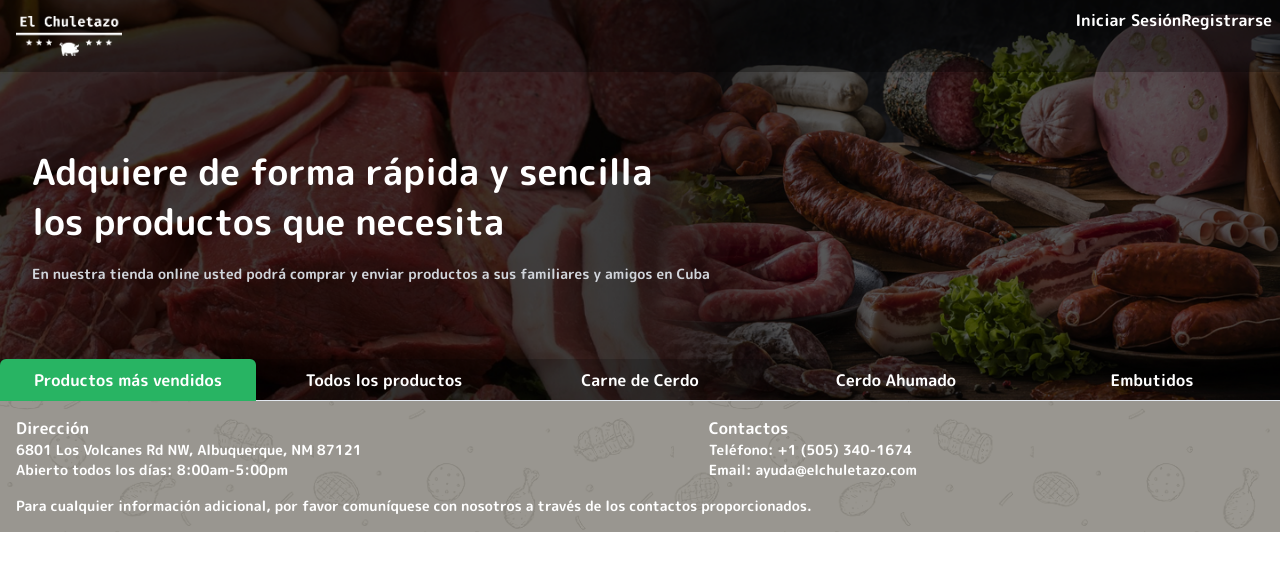
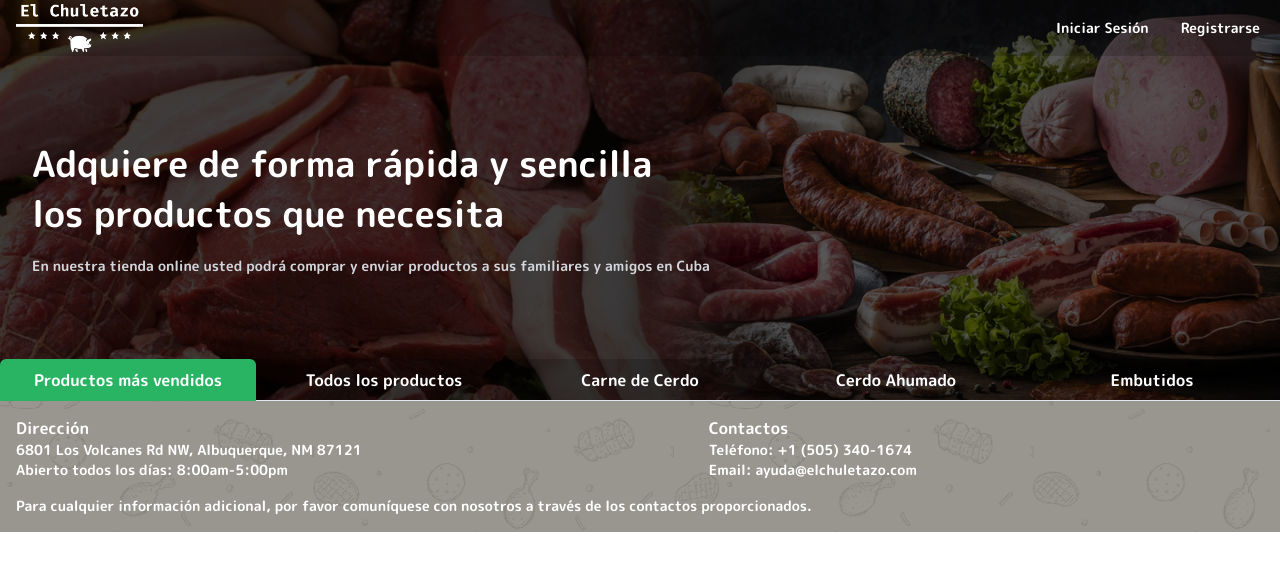
Before and after one commit to Ztaz9906/el_chuletazo_frontend, a React (Vite) app: page / in a window 1280 px wide. Shown: the top 570 px of the page. Built offline with nearby package versions, Linux system fonts and the light colour scheme.

Commit message:
Agregado oauth de google y arreglos en el header para flujo de logOut y estilos dle navbar

```diff
--- a/src/components/auth/login/Login.jsx
+++ b/src/components/auth/login/Login.jsx
@@ -4,7 +4,9 @@ import {
   Button,
   Center,
   Container,
+  Divider,
   Heading,
+  HStack,
   Image,
   Link,
   Spinner,
@@ -115,7 +117,11 @@ export default function Login() {
                         onError={handleGoogleFailure}
                       />
                     </GoogleOAuthProvider>
-                    <Text color={"white"}>O</Text>
+                    <HStack align={"center"} justify={"center"} width="100%">
+                      <Divider borderColor="white" width="40%" />
+                      <Text color={"white"}>O</Text>
+                      <Divider borderColor="white" width="40%" />
+                    </HStack>
                     <LoginForm />
                     <Button
                       type="submit"
--- a/src/components/header/Header.jsx
+++ b/src/components/header/Header.jsx
@@ -67,15 +67,101 @@ const Header = () => {
   ];
 
   return (
-    <header className=" bg-black bg-opacity-30 flex justify-between p-2">
-      <div className="logo-container m-2">
-        <img src={logo} alt="Logo del negocio" className="logo w-13 h-10 object-contain"/>
-      </div>
-      <div className="button-container">
-        <button className="header-button">Iniciar Sesión</button>
-        <button className="header-button">Registrarse</button>
-      </div>
-    </header>
+    <Box bg="blackAlpha.300" p={2} height="56px">
+      <Flex justify="space-between" align="center" height="100%">
+        <Box m={2}>
+          <Image
+            src={logo}
+            alt="Logo del negocio"
+            h={"3rem"}
+            objectFit={"contain"}
+          />
+        </Box>
+        <Box>
+          {user ? (
+            <Flex align="center" gap={2}>
+              <Menu>
+                <MenuButton>
+                  <Flex alignItems="center" justify="start" gap={3}>
+                    <Avatar
+                      size="md"
+                      src=""
+                      name={getInitials(user.first_name, user.last_name)}
+                    />
+                    <VStack align="start" spacing={0} justifyContent="center">
+                      <Text
+                        color="white"
+                        fontWeight="medium"
+                        lineHeight="16px"
+                        fontSize={"14px"}
+                      >
+                        {`${user.first_name} ${user.last_name}`}
+                      </Text>
+                      <Text
+                        color="white"
+                        fontWeight="normal"
+                        lineHeight="12px"
+                        fontSize={"10px"}
+                      >
+                        {user.email}
+                      </Text>
+                    </VStack>
+                    <Icon
+                      viewBox="0 0 24 24"
+                      boxSize={"20px"}
+                      color="white"
+                      cursor="pointer"
+                    >
+                      <path fill="currentColor" d="M7 10l5 5 5-5z" />
+                    </Icon>
+                  </Flex>
+                </MenuButton>
+                <MenuList zIndex={50} bg={"blackAlpha.300"} border={"none"}>
+                  {menu.map((item, index) => (
+                    <MenuItem
+                      key={index}
+                      onClick={item.onClick}
+                      size="sm"
+                      color="white"
+                      bg={"transparent"}
+                      _hover={{ color: "green" }}
+                      gap={2}
+                    >
+                      {item.icon}
+                      {item.label}
+                    </MenuItem>
+                  ))}
+                </MenuList>
+              </Menu>
+            </Flex>
+          ) : (
+            <>
+              <Button
+                className="header-button"
+                variant="ghost"
+                mr={2}
+                size="sm"
+                color="white"
+                _hover={{ bg: "transparent", color: "green" }}
+                onClick={() => navigate("/login")}
+              >
+                Iniciar Sesión
+              </Button>
+              <Button
+                className="header-button"
+                variant="ghost"
+                size="sm"
+                color="white"
+                _hover={{ bg: "transparent", color: "green" }}
+                onClick={() => navigate("/sign-up")}
+              >
+                Registrarse
+              </Button>
+            </>
+          )}
+        </Box>
+      </Flex>
+    </Box>
   );
 };
 
```
